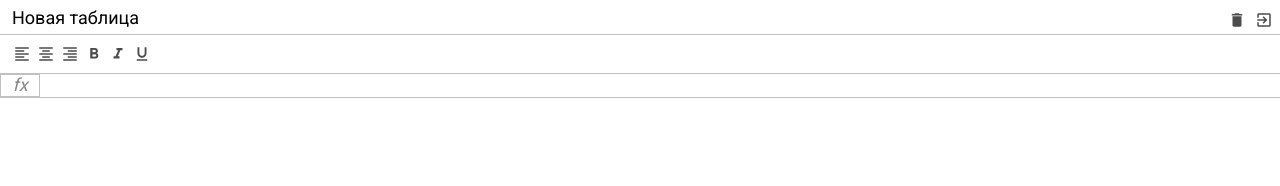
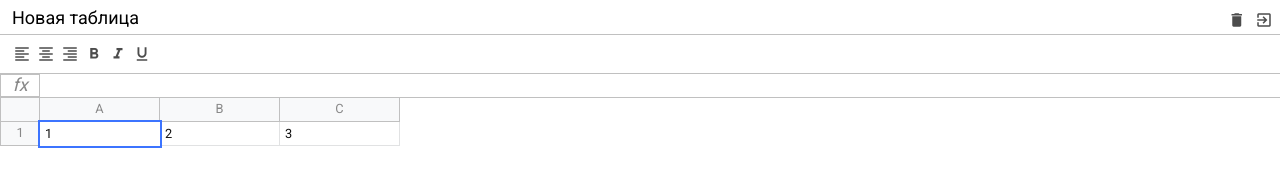
Before and after one commit to sergeyyakimov/excel, a website built with webpack: page src/index.html in a window 1280 px wide. Built offline with nearby package versions, Linux system fonts and the light colour scheme.

Commit message:
Made styles for the table

```diff
--- a/src/index.html
+++ b/src/index.html
@@ -53,7 +53,22 @@
             </div>
 
             <div class="excel__table">
-
+                <div class="row">
+                    <div class="row-info"></div>
+                    <div class="row-data">
+                        <div class="column">A</div>
+                        <div class="column">B</div>
+                        <div class="column">C</div>
+                    </div>
+                </div>
+                <div class="row">
+                    <div class="row-info">1</div>
+                    <div class="row-data">
+                        <div class="cell selected" contenteditable>1</div>
+                        <div class="cell" contenteditable>2</div>
+                        <div class="cell" contenteditable>3</div>
+                    </div>
+                </div>
             </div>
         </div>
     </div>
--- a/src/scss/_variables.scss
+++ b/src/scss/_variables.scss
@@ -2,4 +2,6 @@
 $toolbar-height: 40px;
 $formula-height: 24px;
 $info-cell-width: 40px;
+$cell-width: 120px;
+$row-height: 24px;
 $border-color: #c0c0c0;
--- a/src/scss/index.scss
+++ b/src/scss/index.scss
@@ -19,5 +19,8 @@
 
 .excel {
   position: relative;
+  height: 100%;
+  max-width: 100%;
   color: #888888;
+  font-size: .8rem;
 }
--- a/src/scss/table.scss
+++ b/src/scss/table.scss
@@ -2,5 +2,63 @@
 @import "mixins";
 
 .excel__table {
+  position: absolute;
+  left: 0;
+  right: 0;
+  top: $header-height + $toolbar-height + $formula-height;
+  padding-bottom: 2px;
+  overflow-x: auto;
 
+  .row {
+    display: flex;
+    min-height: 20px;
+    height: $row-height;
+  }
+
+  .row-info {
+    display: flex;
+    justify-content: center;
+    align-items: center;
+    min-width: $info-cell-width;
+    height: 100%;
+    border: 1px solid $border-color;
+    border-top: none;
+    background: #f8f9fa;
+  }
+
+  .row-data {
+    display: flex;
+  }
+
+  .column {
+    display: flex;
+    justify-content: center;
+    align-items: center;
+    background: #f8f9fa;
+    min-width: 40px;
+    width: $cell-width;
+    height: 100%;
+    border: 1px solid $border-color;
+    border-top: 0;
+    border-left: 0;
+  }
+
+  .cell {
+    min-width: 40px;
+    padding: 5px;
+    width: $cell-width;
+    height: 100%;
+    border: 1px solid #e1e2e3;
+    border-top: 0;
+    border-left: 0;
+    color: #111111;
+    white-space: nowrap;
+    outline: none;
+
+    &.selected {
+      border: none;
+      outline: 2px solid #3c74ff;
+      z-index: 2;
+    }
+  }
 }
```
